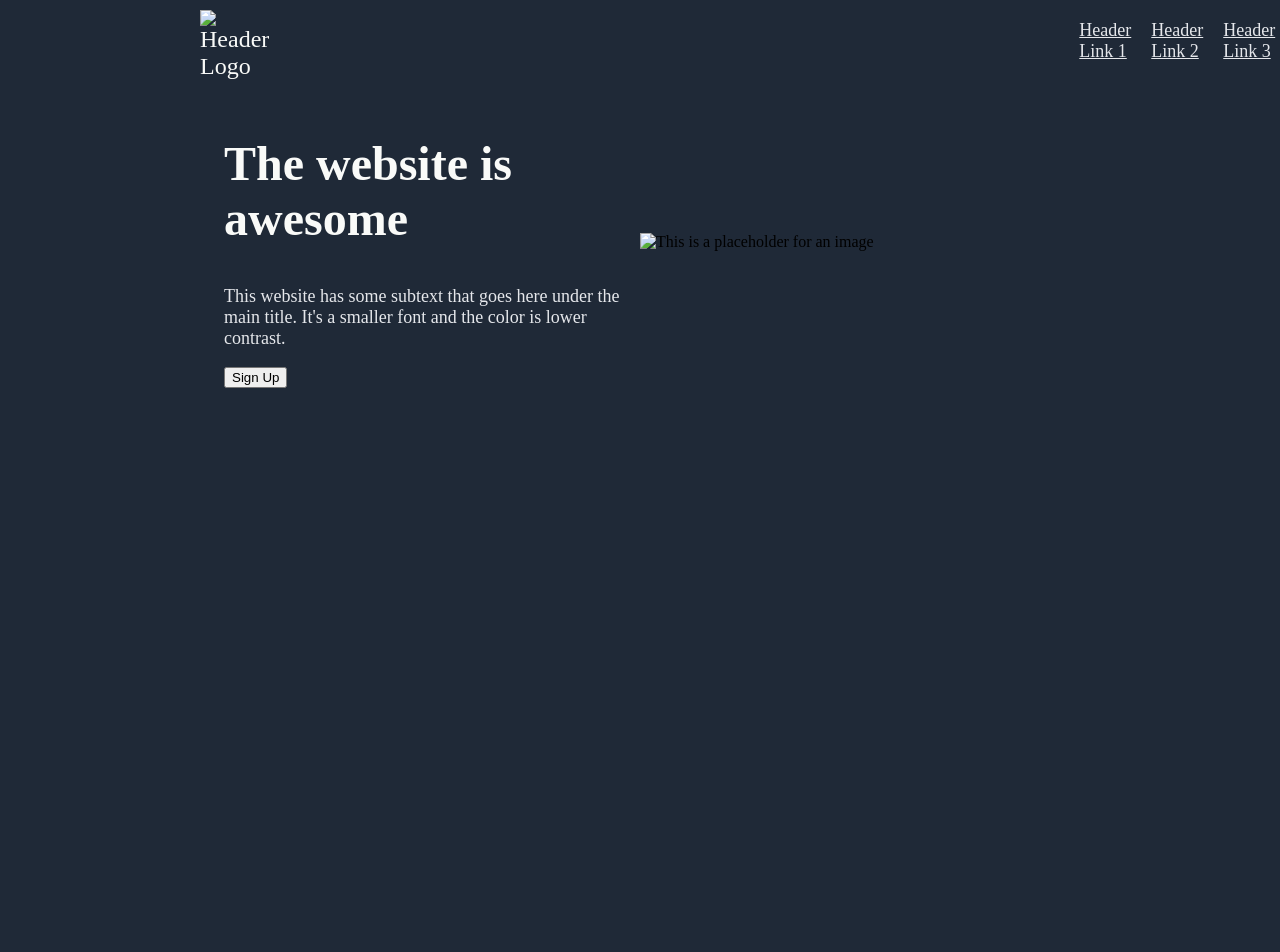
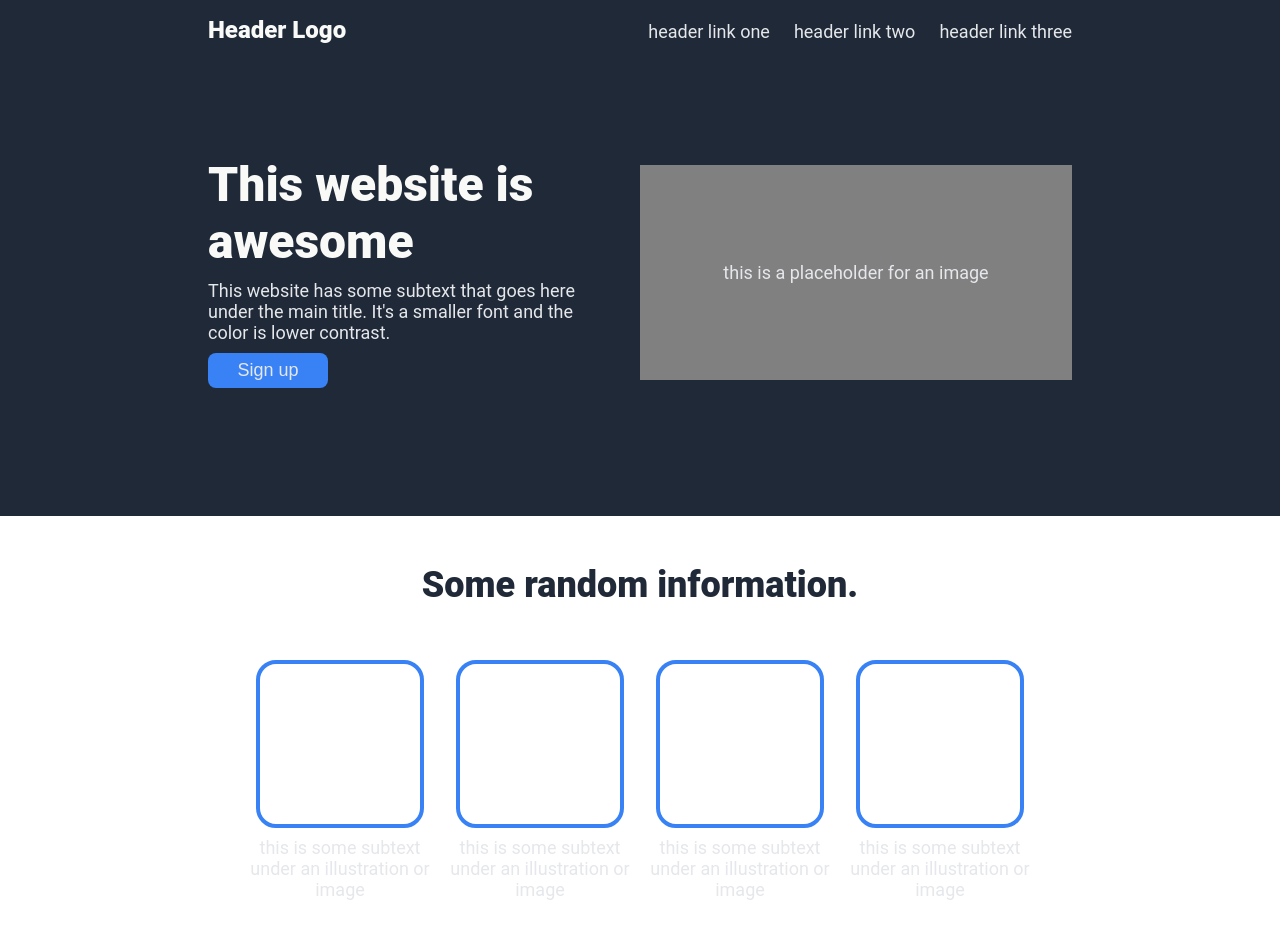
Before and after one commit to LrodCodes/LandingPage, a plain HTML site: page index.html in a window 1280 px wide. Shown: the top 952 px of the page. Before the commit the page ends 800 px from the top, so only its background shows below. Drawn offline with Linux system fonts and the light colour scheme.

Commit message:
finished html and restructured css

```diff
--- a/css/style.css
+++ b/css/style.css
@@ -1,60 +1,183 @@
-body{
+* {
     margin: 0;
-    background-color: #1f2937;
+    padding: 0;
 }
 
-nav{
-    background-color: #1f2937;
-    padding-top: 10px;
-    display: flex;
+body {
+    font-family: 'Roboto', sans-serif;
 }
 
-.logo{
-    color: #f9faf8;
-    font-size: 24px;
-    padding-left: 200px;
+/* HEADER */
+header {
+    background-color: #1f2937;
+    padding: 1em 13em;
 }
 
-
-a{
-    color: #e5e7eb;
-
+/* NAVIGATION */
+#logo {
+    font-size: 24px;
+    font-weight: 900;
+    color: #F9FAF8;
 }
 
-nav > ul{
-
-    font-size: 18px;
-    list-style: none;
+.nav {
     display: flex;
-    margin: 0;
-    padding-left: 800px;
+    justify-content: space-between;
+    align-items: baseline;
 }
 
-nav > ul > li{
-    padding: 10px;
+.nav ul {
+    list-style-type: none;
+    display: flex;
+    gap: 1.5em;
 }
 
-h1 {
-    font-size: 48px;
-    font-weight: extra-bold;
-    color: #f9faf8;
+.secondary,
+a:link {
+    font-size: 18px;
+    color: #E5E7EB;
+    text-decoration: none;
 }
 
-p{
-    font-size: 18px;
-    color: #e5e7eb;
+/* WELCOME */
+.welcome {
+    padding: 7em 0;
+    display: flex;
+    justify-content: center;
+    align-items: center;
+    gap: 2em;
 }
 
-section{
+.welcome .left {
+    display: flex;
+    flex-direction: column;
+    gap: 10px;
+}
+
+.welcome .right {
+    flex-shrink: 0;
+    width: 50%;
+}
+
+.hero {
+    color: #F9FAF8;
+    font-weight: 900;
+    font-size: 48px;
+}
+
+button {
+    padding: 7px 1em;
+    width: 120px;
+    background-color: #3882F6;
+    border-radius: 8px;
+}
+
+.welcome button {
+    border: none;
+}
+
+.image {
+    background-color: gray;
     display: flex;
     align-items: center;
-    padding: 1rem 14rem 7rem;;
+    justify-content: center;
+    height: 215px;
 }
 
-.left{
-    flex: 1 1 0;
+/* CARD SECTION */
+main {
+    display: flex;
+    flex-direction: column;
+    align-items: center;
+    padding: 0 13em;
+    margin-top: 3em;
 }
 
-.right{
-    flex: 1 1 0;
+main h2 {
+    font-size: 36px;
+    font-weight: 900;
+    color: #1f2937;
 }
+
+.card-container {
+    display: flex;
+    justify-content: center;
+    align-items: center;
+    flex-wrap: wrap;
+    margin: 3em 0 6em 0;
+}
+
+.card {
+    text-align: center;
+    max-width: 200px;
+    display: flex;
+    flex-direction: column;
+    align-items: center;
+    gap: .5em;
+}
+
+.square {
+    border: 4px solid #3882F6;
+    border-radius: 20px;
+    width: 160px;
+    height: 160px;
+}
+
+/* QUOTE */
+.quote {
+    display: flex;
+    flex-direction: column;
+    justify-content: center;
+    background-color: #E5E7EB;
+    padding: 7em 13em;
+}
+
+.quote p {
+    align-self: flex-end;
+    font-weight: bolder;
+    font-size: 24px;
+    color: #1f2937;
+}
+
+.quote em {
+    font-size: 36px;
+    font-weight: 100;
+    color: #1f2937;
+}
+
+/* SIGN UP */
+.sign-up {
+    display: flex;
+    justify-content: center;
+    align-items: center;
+    padding: 5em 13em;
+}
+
+.container {
+    display: flex;
+    justify-content: space-around;
+    align-items: center;
+    background-color: #3882F6;
+    padding: 3em;
+    width: 100%;
+    border-radius: 10px;
+}
+
+.container button {
+    border: 2px solid #FFF;
+}
+
+strong {
+    font-size: 24px;
+    color: #FFF;
+}
+
+/* FOOTER */
+footer {
+    background-color: #1f2937;
+    color: #FFF;
+    display: flex;
+    justify-content: center;
+    align-items: center;
+    padding: 2em 0;
+}
--- a/index.html
+++ b/index.html
@@ -10,25 +10,81 @@
 
 </head>
 <body>
-    <nav>
-        <img class="logo" src="" alt="Header Logo">
-        <ul>
-            <li><a href="#">Header Link 1</a></li>
-            <li><a href="#">Header Link 2</a></li>
-            <li><a href="#">Header Link 3</a></li>
-        </ul>
-    </nav>
-
-    <section>
-        <div class="left">
-            <h1>The website is awesome</h1>
-            <p>This website has some subtext that goes here under the main title. It's a smaller font and the color is lower contrast.</p>
-            <button type="button">Sign Up</button>
+    <header>
+        <div class="nav">
+            <div class="left">
+                <p id="logo">Header Logo</p>
+            </div>
+            <div class="right">
+                <ul>
+                    <li><a href="#">header link one</a></li>
+                    <li><a href="#">header link two</a></li>
+                    <li><a href="#">header link three</a></li>
+                </ul>
+            </div>
         </div>
 
-        <div class="right">
-            <img src="" alt="This is a placeholder for an image">
+        <div class="welcome">
+            <div class="left">
+                <h1 class="hero">This website is awesome</h1>
+                <p class="secondary">This website has some subtext that goes here under the main title. It's a smaller
+                    font and the
+                    color is lower contrast.</p>
+                <button class="secondary">Sign up</button>
+            </div>
+            <div class="right">
+                <div class="image">
+                    <p class="secondary">this is a placeholder for an image</p>
+                </div>
+            </div>
         </div>
-    </section>
+    </header>
+
+    <main>
+        <h2>Some random information.</h2>
+        <div class="card-container secondary">
+            <div class="card">
+                <div class="square"></div>
+                <p>this is some subtext under an illustration or image</p>
+            </div>
+
+            <div class="card">
+                <div class="square"></div>
+                <p>this is some subtext under an illustration or image</p>
+            </div>
+
+            <div class="card">
+                <div class="square"></div>
+                <p>this is some subtext under an illustration or image</p>
+            </div>
+
+            <div class="card">
+                <div class="square"></div>
+                <p>this is some subtext under an illustration or image</p>
+            </div>
+        </div>
+    </main>
+
+    <div class="quote">
+        <em>"1 step back, 2 steps forward. Let’s climb the mountain, let’s dominate. Violence, speed, and momentum and guess what? We’re at the tippity top of the mountain...but we’re really only half way up."</em>
+        <p>- Dr. Disrespect</p>
+    </div>
+
+    <div class="sign-up">
+        <div class="container">
+            <div class="left">
+                <strong>Call to action! It's time!</strong>
+                <p class="secondary">Sign up for our product by clicking that button right over there!</p>
+            </div>
+            <div class="right">
+                <button class="secondary">Sign up</button>
+            </div>
+        </div>
+    </div>
+
+    <footer>
+        Copyright &copy; The Odin Project 2021
+    </footer>
 </body>
+
 </html>
```
